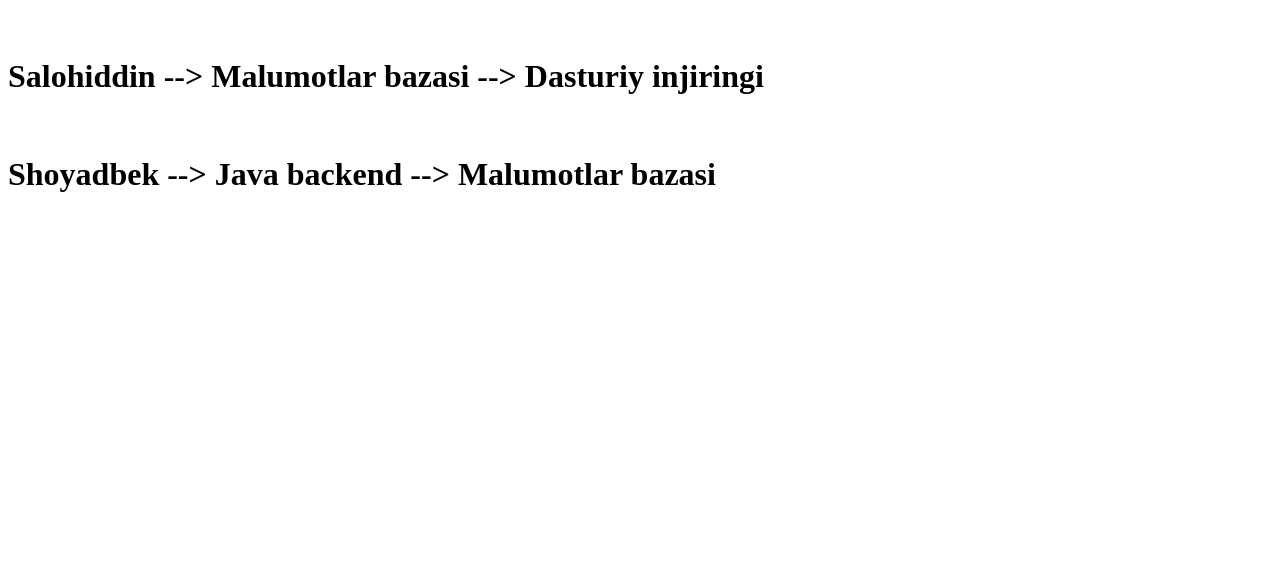
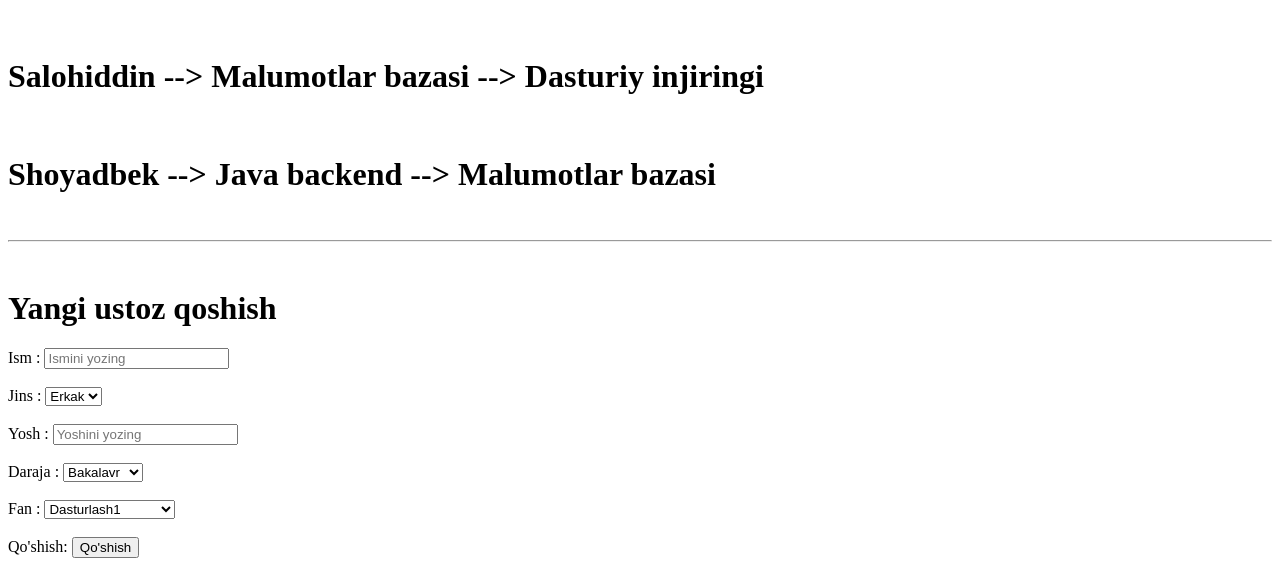
Before and after one commit to abduvaliyevsalohiddin/Universitet, a Django app: page /hamma_ustozlar/ in a window 1280 px wide. Shown: the part 332-898 px from the top of the page. Before the commit the page ends 524 px from the top, so only its background shows below. Run offline with Django 4.2, Linux system fonts and the light colour scheme; data comes from the database, SQL or seed files in the repository; both versions use the stored data as it was after the commit.

Commit message:
Ustozlarga yangi ustoz qo'shish

```diff
--- a/malumot/views.py
+++ b/malumot/views.py
@@ -48,11 +48,20 @@
 
 
 def hamma_ustozlar(request):
+    if request.method == 'POST':
+        Ustoz.objects.create(
+            ism=request.POST.get("ism"),
+            jins=request.POST.get("jins"),
+            yosh=request.POST.get("yosh"),
+            daraja=request.POST.get("daraja"),
+            fan=Fan.objects.get(id=request.POST.get("fan")),
+        )
     soz = request.GET.get("qidirish_sozi")
     natija = Ustoz.objects.all()
     if soz:
         natija = natija.filter(ism__contains=soz)
     content = {
-        "ustozlar": natija
+        "ustozlar": natija,
+        "fanlar": Fan.objects.all()
     }
     return render(request, "hamma_ustozlar.html", content)
--- a/templates/hamma_ustozlar.html
+++ b/templates/hamma_ustozlar.html
@@ -5,7 +5,7 @@
     <title>Usozlar</title>
 </head>
 <body>
-<h1>Tizimdagi hamma ustozlar ro'yhati </h1>
+    <h1>Tizimdagi hamma ustozlar ro'yhati </h1>
     <br>
     <hr>
     <form method="get">
@@ -17,5 +17,45 @@
     <br>
     <h1>{{ustoz}}</h1>
     {% endfor %}
+
+    <br>
+    <hr>
+    <br>
+    <h1>Yangi ustoz qoshish</h1>
+    <form method="post">{% csrf_token %}
+        <label>Ism :</label>
+        <input type="text" placeholder="Ismini yozing" name="ism">
+        <br>
+        <br>
+        <label>Jins :</label>
+        <select name="jins">
+            <option value="Erkak">Erkak</option>
+            <option value="Ayol">Ayol</option>
+        </select>
+        <br>
+        <br>
+        <label>Yosh :</label>
+        <input type="number" placeholder="Yoshini yozing" name="yosh">
+        <br>
+        <br>
+        <label>Daraja :</label>
+        <select name="daraja">
+            <option value="Bakalavr">Bakalavr</option>
+            <option value="Magistr">Magistr</option>
+            <option value="Professor">Professor</option>
+        </select>
+        <br>
+        <br>
+        <label>Fan :</label>
+        <select name="fan">
+            {% for fan in fanlar %}
+            <option value="{{fan.id}}">{{fan.nom}}</option>
+            {% endfor %}
+        </select>
+        <br>
+        <br>
+        <label>Qo'shish:</label>
+        <button>Qo'shish</button>
+    </form>
 </body>
 </html>
```
Also changed, not shown: db.sqlite3.
